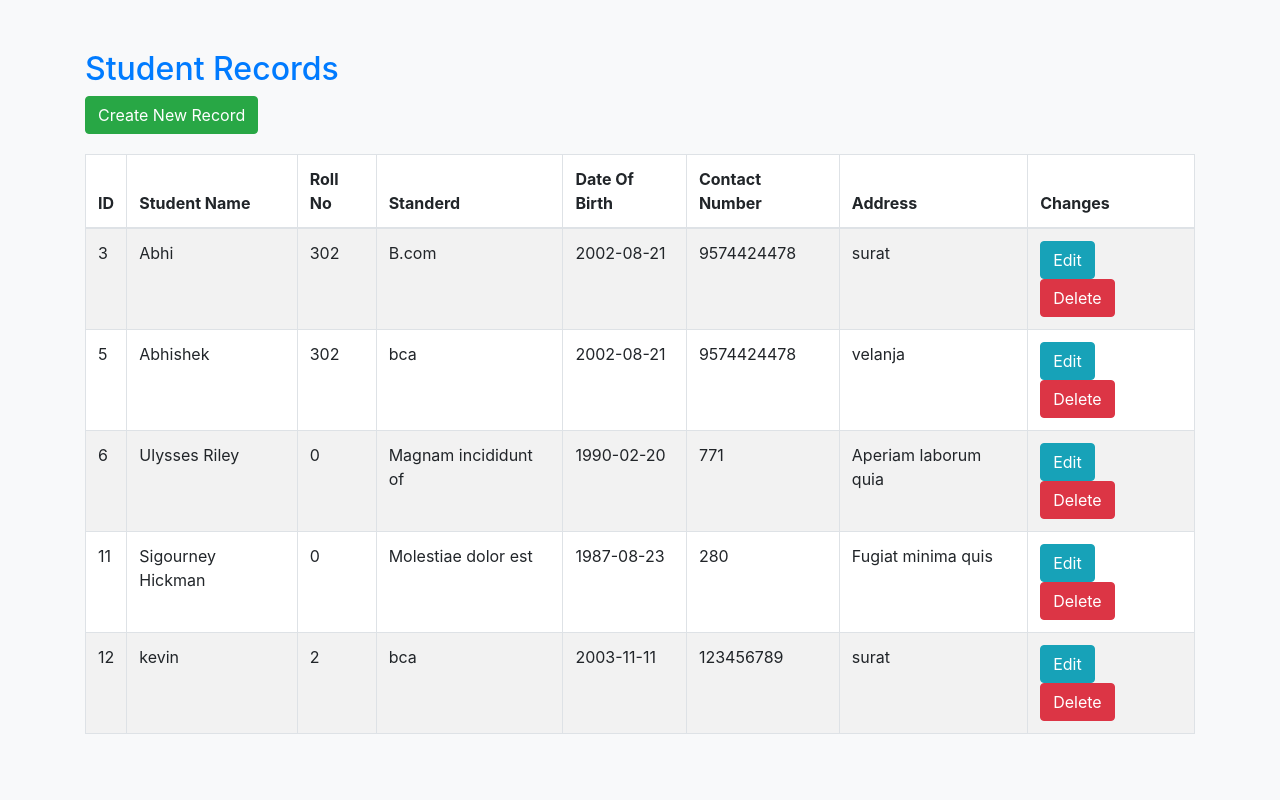
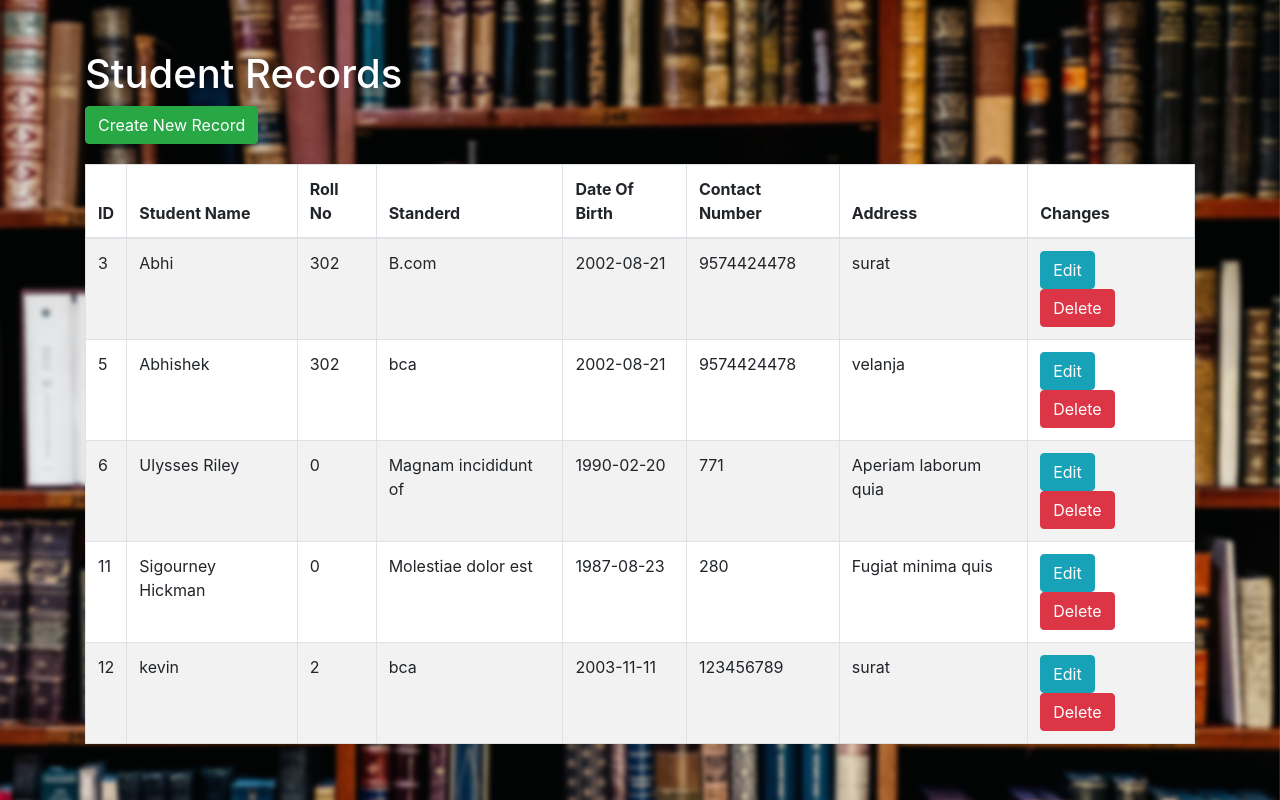
Before and after one commit to Abhishekladani21/Student_Report, a PHP site: page / in a window 1280 px wide. Run offline with PHP 8.4, Linux system fonts and the light colour scheme; data comes from the database, SQL or seed files in the repository.

Commit message:
new update 11-12

```diff
--- a/Reg.php
+++ b/Reg.php
@@ -41,7 +41,7 @@ if (isset($_POST['submit'])) {
         $result = $conn->query($sql);
 
         if ($result === TRUE) {
-            header('Location: index.php');
+            header('Location: login.php');
             exit();
         } else {
             echo "Error:" . $sql . "<br>" . $conn->error;
@@ -62,7 +62,7 @@ if (isset($_POST['submit'])) {
     <link href="https://maxcdn.bootstrapcdn.com/bootstrap/4.5.2/css/bootstrap.min.css" rel="stylesheet">
     <style>
         body {
-            background-image: url("img/ed.jpg");
+            background-image: url("img/s1.jpg");
             background-repeat: no-repeat;
             background-size: cover;
         }
--- a/index.php
+++ b/index.php
@@ -14,7 +14,9 @@ $result = $conn->query($sql);
     <link rel="stylesheet" href="https://maxcdn.bootstrapcdn.com/bootstrap/4.5.2/css/bootstrap.min.css">
     <style>
         body {
-            background-color: #f8f9fa;
+            background-image: url("img/s4.jpg");
+            background-repeat: no-repeat;
+            background-size: cover;
         }
 
         .container {
@@ -42,7 +44,7 @@ $result = $conn->query($sql);
 <body>
 
     <div class="container">
-        <h2>Student Records</h2>
+        <h1 class="text-white">Student Records</h1>
 
         <a class="btn btn-success" href="Reg.php" role="button">Create New Record</a>
 
--- a/login.php
+++ b/login.php
@@ -10,7 +10,7 @@ include "config.php"?>
 
     <style>
         body {
-            background-image: url("img/ed4.jpg");
+            background-image: url("img/s3.jpg");
             background-repeat: no-repeat;
             background-size: cover;
         }
@@ -31,7 +31,7 @@ include "config.php"?>
                 </div>
                 <div class="card-body">
 
-                    <form action="index.php" method="post">
+                    <form action="password.php" method="post">
                         <div class="form-group">
                             <label for="username">Username:</label>
                             <input type="text" class="form-control" id="username" name="username" required>
```
Also changed, not shown: update.php (+5 -3 lines).
